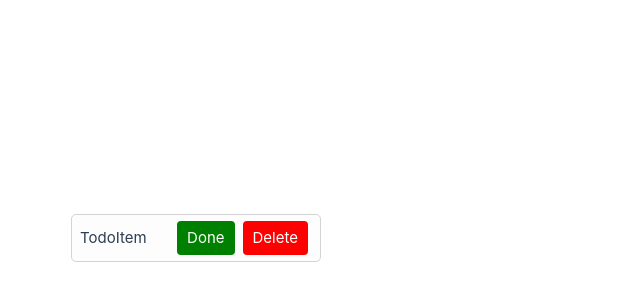
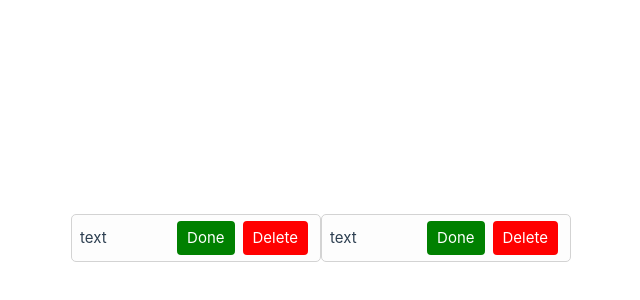
Before and after one commit to matousek11/tasks-vue, a Vue app: page / in a window 1280 px wide. Shown: the part 162-462 px from the top of the page, without its empty margins (319-959 px from the left). Built offline with nearby package versions, Linux system fonts and the light colour scheme.

Commit message:
button connected to functions

```diff
--- a/src/App.vue
+++ b/src/App.vue
@@ -3,7 +3,8 @@ import ToDoItem from './components/ToDoItem.vue'
 </script>
 
 <template>
-  <ToDoItem />
+  <ToDoItem todoItem="text" />
+  <ToDoItem todoItem="text" />
 </template>
 
 <style scoped></style>
--- a/src/components/Button.vue
+++ b/src/components/Button.vue
@@ -6,7 +6,7 @@ defineProps<{
 </script>
 
 <template>
-  <p class="button">{{ text }}</p>
+  <p class="button" @click="$emit('on-press-function')">{{ text }}</p>
 </template>
 
 <style scoped>
--- a/src/components/ToDoItem.vue
+++ b/src/components/ToDoItem.vue
@@ -1,13 +1,25 @@
 <script setup lang="ts">
 import CustomButton from './Button.vue'
+
+defineProps<{
+  todoItem: string
+}>()
+
+const handleDone = () => {
+  console.log('Done')
+}
+
+const handleDelete = () => {
+  console.log('Delete')
+}
 </script>
 
 <template>
   <div class="container">
-    <p class="text">TodoItem</p>
+    <p class="text">{{ todoItem }}</p>
     <div class="button-container">
-      <CustomButton text="Done" color="green" />
-      <CustomButton text="Delete" color="red" />
+      <CustomButton text="Done" color="green" @on-press-function="handleDone" />
+      <CustomButton text="Delete" color="red" @on-press-function="handleDelete" />
     </div>
   </div>
 </template>
```
